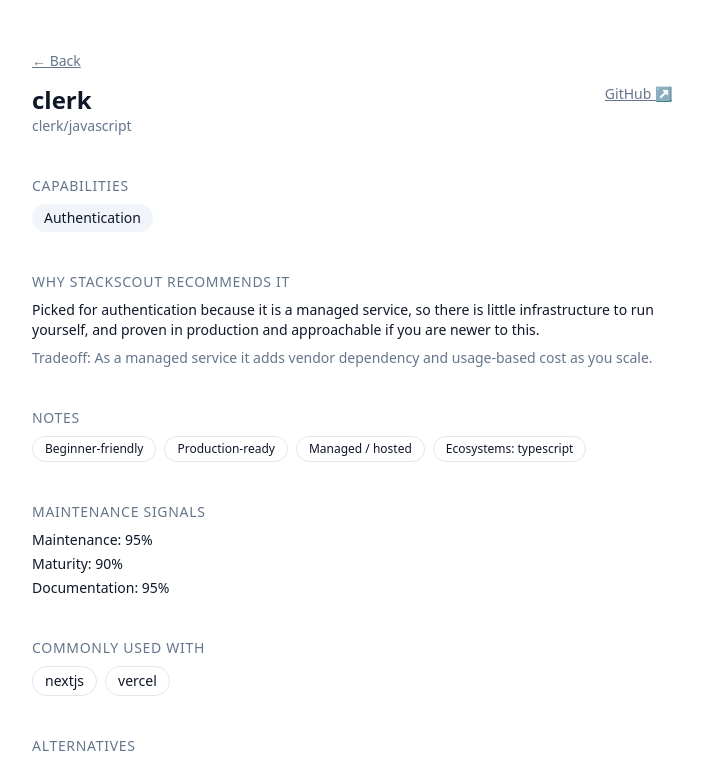
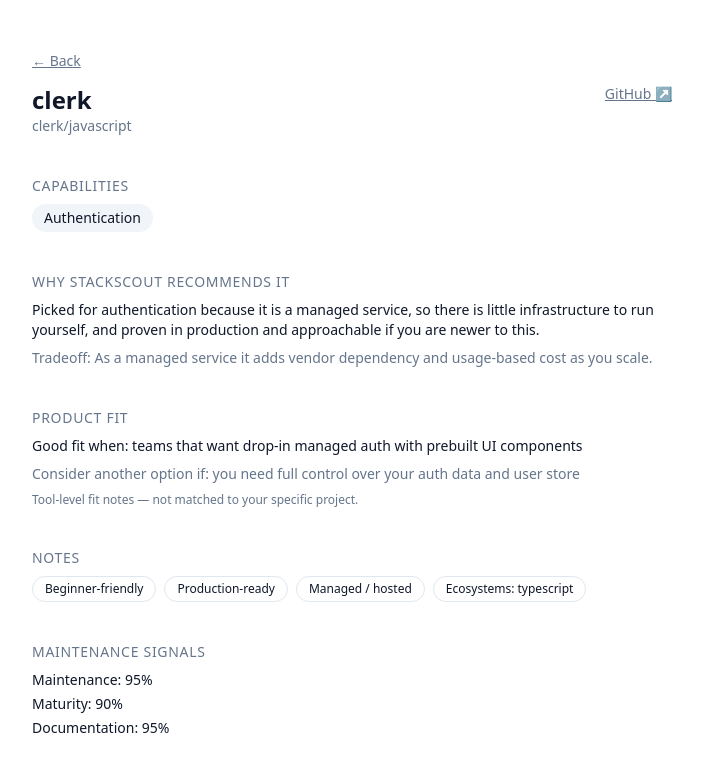
Before and after one commit to FelipeF2310/stackscout, a Next.js app: page /tools/clerk in a window 1280 px wide. Shown: the top 766 px of the page, without its empty margins (288-991 px from the left). Built offline with nearby package versions, Linux system fonts and the light colour scheme.

Commit message:
feat: render product-fit notes on tool pages

```diff
--- a/app/tools/[toolId]/page.tsx
+++ b/app/tools/[toolId]/page.tsx
@@ -70,6 +70,29 @@
         </p>
       </section>
 
+      {(data.best_for.length > 0 || data.avoid_if.length > 0) && (
+        <section className="space-y-2">
+          <h2 className="text-sm font-medium text-muted-foreground uppercase tracking-wider">
+            Product fit
+          </h2>
+          {data.best_for.length > 0 && (
+            <p className="text-sm">
+              <span className="font-medium">Good fit when: </span>
+              {data.best_for.join('; ')}
+            </p>
+          )}
+          {data.avoid_if.length > 0 && (
+            <p className="text-sm text-muted-foreground">
+              <span className="font-medium">Consider another option if: </span>
+              {data.avoid_if.join('; ')}
+            </p>
+          )}
+          <p className="text-xs text-muted-foreground">
+            Tool-level fit notes — not matched to your specific project.
+          </p>
+        </section>
+      )}
+
       {data.notes.length > 0 && (
         <section className="space-y-2">
           <h2 className="text-sm font-medium text-muted-foreground uppercase tracking-wider">
--- a/lib/tools/toolPage.ts
+++ b/lib/tools/toolPage.ts
@@ -39,6 +39,9 @@
     documentation: number
   }
   notes: string[]
+  /** Curated tool-level product-fit notes (optional; empty when none). */
+  best_for: string[]
+  avoid_if: string[]
 }
 
 /** Build the tool-page view model, or null when the id is unknown (404-safe). */
@@ -90,6 +93,8 @@
       documentation: tool.documentation_score,
     },
     notes,
+    best_for: tool.best_for ?? [],
+    avoid_if: tool.avoid_if ?? [],
   }
 }
 
```
Also changed, not shown: 1 other file (tests, documents, lock files or other folders).
